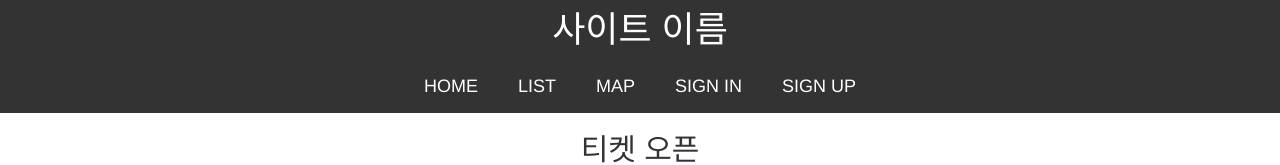
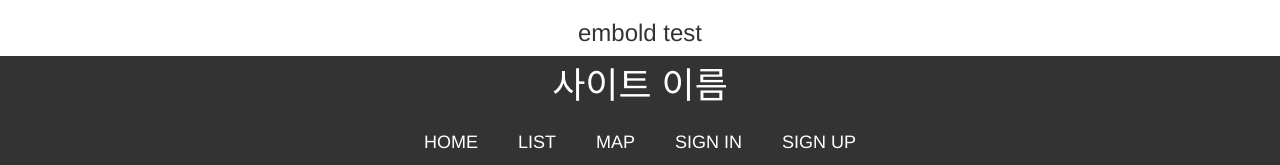
Before and after one commit to YoonHakyoung/myReact, a React (Create React App) app: page / in a window 1280 px wide. Shown: the top 165 px of the page. Built offline with nearby package versions, Linux system fonts and the light colour scheme; no server answers.

Commit message:
Update App.js

```diff
--- a/src/js/App.js
+++ b/src/js/App.js
@@ -8,6 +8,7 @@ import Router from './Router';
 function App() {
   return (
     <div className="App">
+      <h3> embold test </h3>
       <Header />
       <Nav />
       <Router />
```
